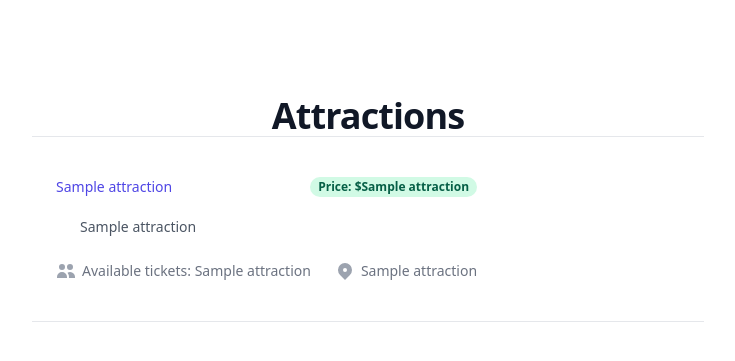
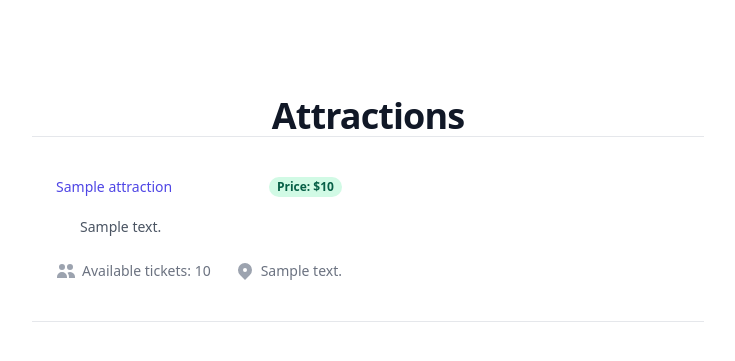
Before and after one commit to m-nikhil/flask-tourist, a Flask app: template templates/attraction.html in a window 1280 px wide. Shown: the top 361 px of the page, without its empty margins (272-1007 px from the left). Run offline with Flask 2, Linux system fonts and the light colour scheme; the template is opened without the code that fills it: most values are stand-ins (such as "Sample title", 1, 10 or a date in 2020).

Commit message:
add day_availability

```diff
--- a/app.py
+++ b/app.py
@@ -4,6 +4,7 @@ from dotenv import load_dotenv
 from flask_login import LoginManager,login_user,login_required, logout_user
 from user import User
 from database import get_db_connection
+from pprint import pprint
 
 load_dotenv(override=True)
 app = Flask(__name__)
@@ -33,10 +34,12 @@ def lock_ping():
 @app.route('/attraction')
 def attraction():
     cur = get_db_connection().cursor()
-    cur.execute('SELECT * FROM attraction;')
+    cur.execute('SELECT * FROM day_attraction INNER JOIN attraction USING (attraction_id) where date=\'NOW()\';')
     attractions = cur.fetchall()
+    colnames = [desc[0] for desc in cur.description]
+    attractions_dict = [ dict(zip(colnames,attraction)) for attraction in attractions ]
     cur.close()
-    return render_template('attraction.html', attractions=attractions)
+    return render_template('attraction.html', attractions=attractions_dict)
 
 @app.route('/login', methods=['GET', 'POST'])
 def login():
@@ -45,6 +48,7 @@ def login():
         cur = get_db_connection().cursor()
         cur.execute('SELECT * FROM "user" WHERE email=\'{}\' and password=\'{}\';'.format(request.form['email'], request.form['password']))
         user = cur.fetchone()
+        cur.close()
         if not user:
             error = 'Invalid Credentials. Please try again.'
         else:
--- a/templates/attraction.html
+++ b/templates/attraction.html
@@ -12,16 +12,16 @@
             {% for attraction in attractions %}
             <li class="flex py-6">
 
-                <a href="/attraction/{{attraction[0]}}" class="block hover:bg-gray-50">
+                <a href="/attraction/{{attraction['attraction_id']}}" class="block hover:bg-gray-50">
                     <div class="px-4 py-4 sm:px-6">
                       <div class="flex items-center justify-between">
-                        <p class="text-sm font-medium text-indigo-600 truncate">{{attraction[1]}}</p>
+                        <p class="text-sm font-medium text-indigo-600 truncate">{{attraction['name']}}</p>
                         <div class="ml-2 flex-shrink-0 flex">
-                          <p class="px-2 inline-flex text-xs leading-5 font-semibold rounded-full bg-green-100 text-green-800">Price: ${{attraction[5]}}</p>
+                          <p class="px-2 inline-flex text-xs leading-5 font-semibold rounded-full bg-green-100 text-green-800">Price: ${{attraction['price_per_ticket']}}</p>
                         </div>
                       </div>
                       <div class="px-4 py-4 sm:px-6">
-                        <p class="mt-1 text-sm text-gray-600 line-clamp-2">{{attraction[2]}}</p>
+                        <p class="mt-1 text-sm text-gray-600 line-clamp-2">{{attraction['description']}}</p>
                       </div>
                       <div class="mt-2 sm:flex sm:justify-between">
                         <div class="sm:flex">
@@ -30,14 +30,18 @@
                             <svg class="flex-shrink-0 mr-1.5 h-5 w-5 text-gray-400" xmlns="http://www.w3.org/2000/svg" viewBox="0 0 20 20" fill="currentColor" aria-hidden="true">
                               <path d="M9 6a3 3 0 11-6 0 3 3 0 016 0zM17 6a3 3 0 11-6 0 3 3 0 016 0zM12.93 17c.046-.327.07-.66.07-1a6.97 6.97 0 00-1.5-4.33A5 5 0 0119 16v1h-6.07zM6 11a5 5 0 015 5v1H1v-1a5 5 0 015-5z" />
                             </svg>
-                            Available tickets: {{attraction[4]}}
+                            {% if attraction['max_tickets_per_day'] - attraction['number_of_tickets_booked'] == 0 %}
+                              Available tickets:  <p class="px-2 inline-flex text-xs leading-5 font-semibold rounded-full bg-red-100 text-red-800">Full</p>
+                            {% else %}
+                              Available tickets: {{attraction['max_tickets_per_day'] - attraction['number_of_tickets_booked']}}
+                            {% endif %}
                           </p>
                           <p class="mt-2 flex items-center text-sm text-gray-500 sm:mt-0 sm:ml-6">
                             <!-- Heroicon name: solid/location-marker -->
                             <svg class="flex-shrink-0 mr-1.5 h-5 w-5 text-gray-400" xmlns="http://www.w3.org/2000/svg" viewBox="0 0 20 20" fill="currentColor" aria-hidden="true">
                               <path fill-rule="evenodd" d="M5.05 4.05a7 7 0 119.9 9.9L10 18.9l-4.95-4.95a7 7 0 010-9.9zM10 11a2 2 0 100-4 2 2 0 000 4z" clip-rule="evenodd" />
                             </svg>
-                            {{attraction[3]}}
+                            {{attraction['address']}}
                           </p>
                         </div>
                       </div>
```
Also changed, not shown: schema.sql (+19 -0 lines), README.md.
